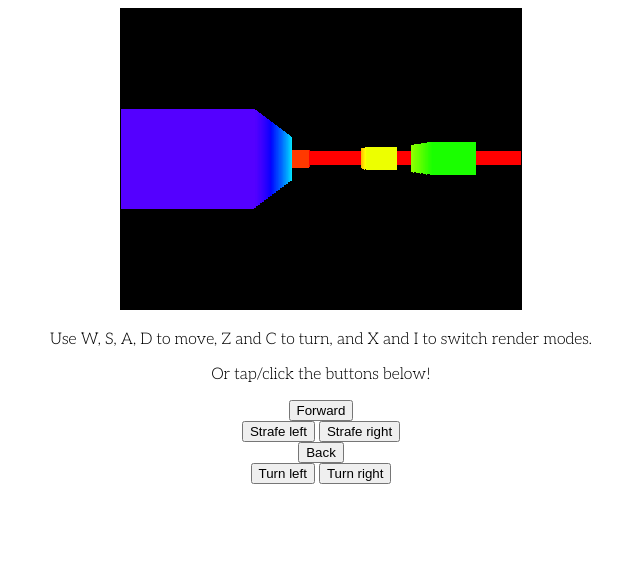
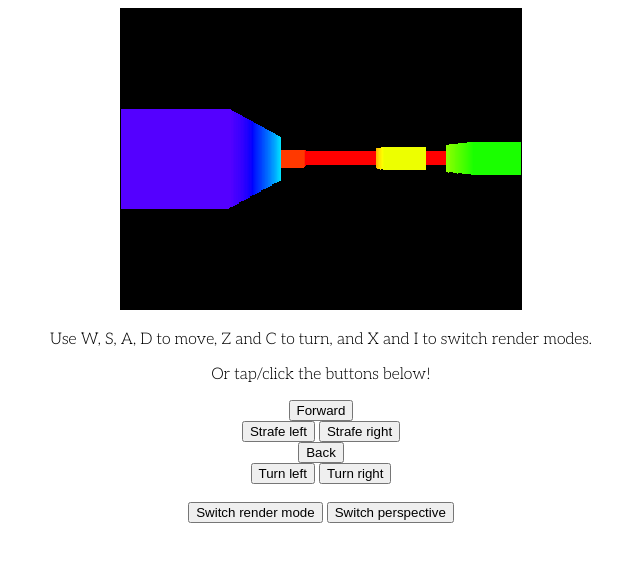
Before and after one commit to KevinCHiggins/iridesce, a plain HTML site: page index.html in a window 1280 px wide. Shown: the whole page, without its empty margins (319-959 px from the left). Drawn offline with Linux system fonts and the light colour scheme.

Commit message:
Tweaking iridescent image

```diff
--- a/control.js
+++ b/control.js
@@ -15,6 +15,8 @@ let fButton = document.getElementById('f');
 let bButton = document.getElementById('b');
 let tlButton = document.getElementById('tl');
 let trButton = document.getElementById('tr');
+let renButton = document.getElementById('ren');
+let perspButton = document.getElementById('persp');
 lButton.onmousedown = function(){
 	leftPressed = true;
 };
@@ -33,7 +35,12 @@ fButton.onmousedown = function(){
 bButton.onmousedown = function(){
 	downPressed = true;
 };
-
+renButton.onclick = function(){
+	iridesce = !iridesce;
+};
+perspButton.onclick= function(){
+	render2D = !render2D;
+};
 lButton.onmouseup = function(){
 	leftPressed = false;
 };
@@ -51,6 +58,7 @@ fButton.onmouseup = function(){
 };
 bButton.onmouseup = function(){
 	downPressed = false;
+
 };
 onkeydown = function d(evt) {
 
--- a/index.html
+++ b/index.html
@@ -27,7 +27,9 @@
 			<button id="b">Back</button><br>
 
 			<button id="tl">Turn left</button>
-			<button id="tr">Turn right</button>
+			<button id="tr">Turn right</button><br><br>
+			<button id="ren">Switch render mode</button>
+			<button id="persp">Switch perspective</button>
 
 		</div>
 		<script src="main.js" type="module">
--- a/main.js
+++ b/main.js
@@ -26,7 +26,7 @@ import {blocks} from "./buildmap.js";
 let c = document.getElementById("c");
 const WIDTH = 400;
 const HEIGHT = 300;
-const FOV= Math.PI / 2;
+const FOV= Math.PI / 2.5;
 
 
 let lineOrig = new Point(0, 0);
```
Also changed, not shown: shellslarge.png (added), shellslargemap.png (added), 2 other files.
